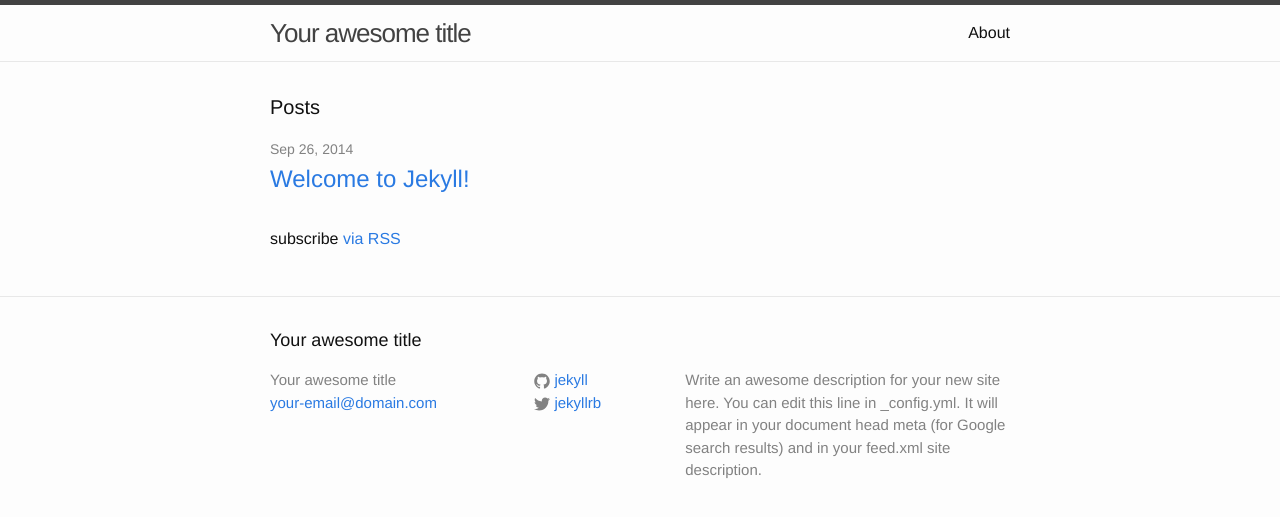
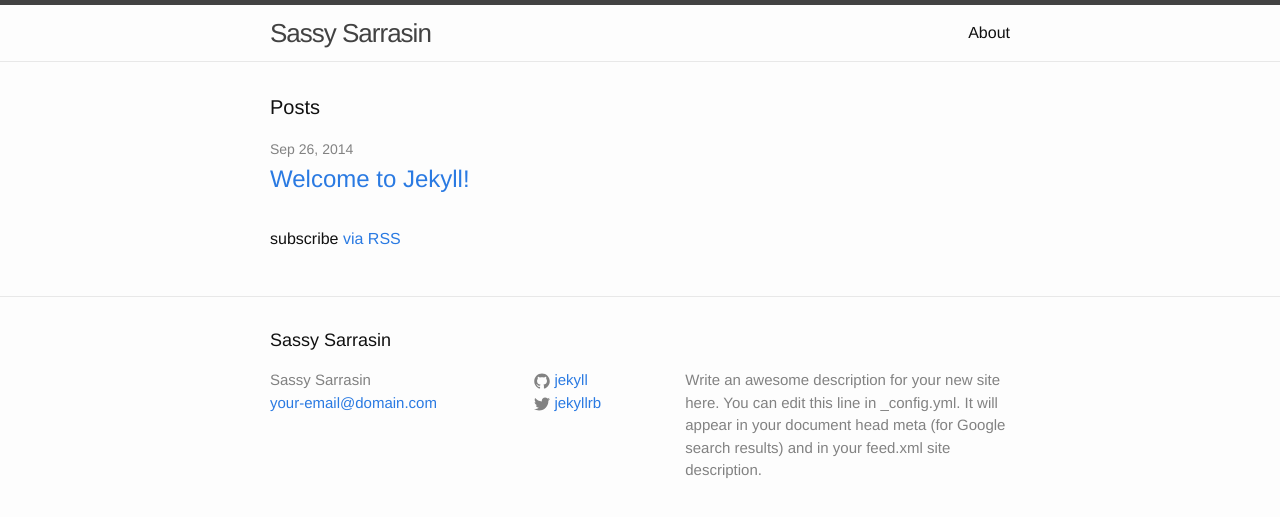
Before and after one commit to sassysarrasin/sassysarrasin.github.io, a Jekyll site: the page built from index.html, in a window 1280 px wide. Shown: the top 517 px of the page. Built offline with Jekyll 4.4.1, drawn with Linux system fonts in a browser that asks for light colours.

Commit message:
Update _config.yml
Changed site name to Sassy Sarrasin.

```diff
--- a/_config.yml
+++ b/_config.yml
@@ -1,5 +1,5 @@
 # Site settings
-title: Your awesome title
+title: Sassy Sarrasin
 email: your-email@domain.com
 description: > # this means to ignore newlines until "baseurl:"
   Write an awesome description for your new site here. You can edit this
```
